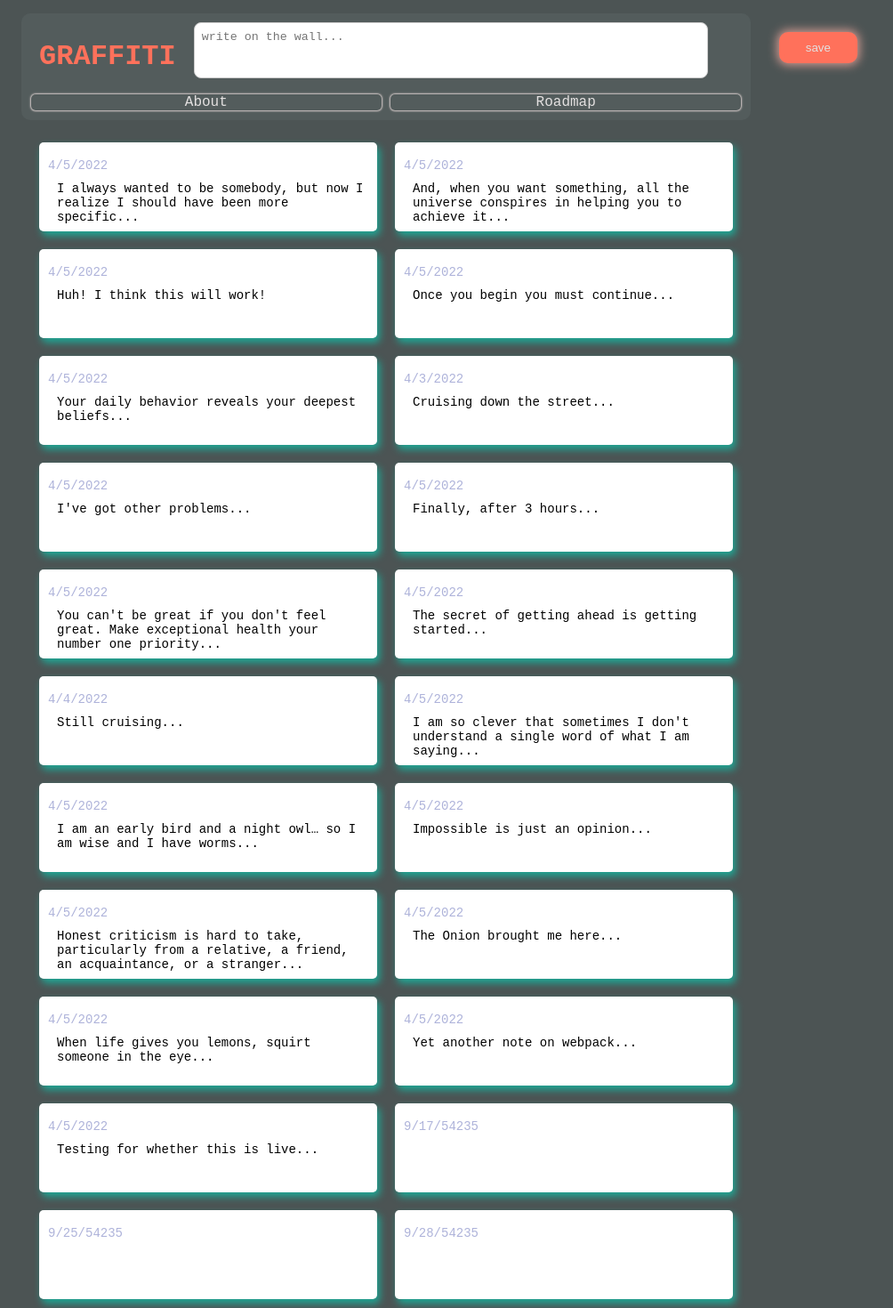
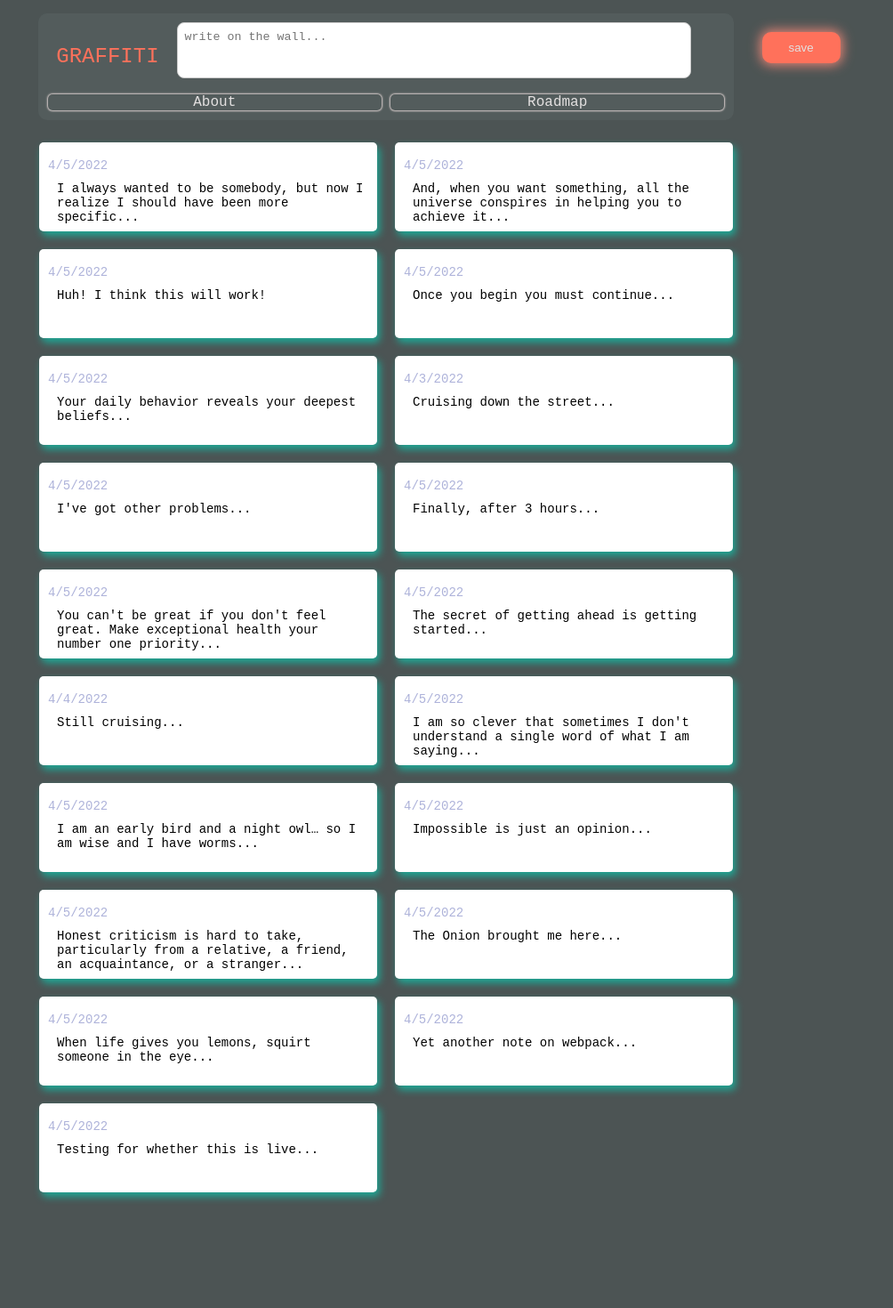
Before and after one commit to StanislausA/graffiti-app, a React app: page / in a window 1280 px wide. Shown: the top 1470 px of the page at 89% size, without its empty margins (206-1210 px from the left). After the commit the page ends 1385 px from the top, so only its background shows below. Built offline with nearby package versions, Linux system fonts and the light colour scheme; data requests are answered from the project's data file.

Commit message:
react routers stable

```diff
--- a/client/App.js
+++ b/client/App.js
@@ -1,7 +1,12 @@
 import React, { useEffect, useState } from 'react';
+import { Route, Routes } from 'react-router-dom';
 import axios from 'axios';
 import './styles/app.css';
+import Snippets from './components/Snippets';
 import Snippet from './components/Snippet';
+import Roadmap from './components/Roadmap';
+import About from './components/About';
+import Nav from './components/Nav';
 
 const App = () => {
   const [data, setData] = useState(null);
@@ -13,10 +18,9 @@ const App = () => {
       .get('/snippets')
       .then(({ data }) => {
         setData(data);
-        console.log(data);
       })
       .catch((error) => console.log(error));
-  }, [text]);
+  }, []);
 
   const stateReady = () => {
     return data ? (
@@ -32,11 +36,9 @@ const App = () => {
     );
   }
 
-  const errorReady = error
-    ? (<div className='error'>{ error }</div>)
-    : false;
+  const errorReady = error ? (<div className='error'>{ error }</div>) : false;
 
-    const textReady = text ? false : true;
+  const textReady = text ? false : true;
 
   // const createSnippet = (event) => {
   //   event.preventDefault();
@@ -99,42 +101,24 @@ const App = () => {
 
   return (
     <div id="app">
-      <div className="header-nav">
-        <header>
-          <h1>GRAFFITI</h1>
-          <div className="create-snippet">
-            <textarea
-              className="snippet-textarea"
-              placeholder="write on the wall..."
-              maxLength="107"
-              cols="70"
-              rows="3"
-              value={ text }
-              onChange={(e) => setText(e.target.value)}
+      <Nav
+        text={ text }
+        textReady={ textReady }
+        setText={ setText }
+        createSnippet={ createSnippet }
+      />
+      <Routes>
+        <Route
+          path='/'
+          element={
+            <Snippets
+              stateReady={ stateReady }
+              errorReady={ errorReady }
             />
-            <button
-              className="snippet-textarea-button"
-              type="button"
-              onClick={(e) => createSnippet(e)}
-              disabled={ textReady }
-            >
-              save
-            </button>
-          </div>
-        </header>
-        <nav>
-          <div className="nav-links">
-            <a href="#">About</a>
-            <a href="#">Roadmap</a>
-          </div>
-        </nav>
-      </div>
-      <main>
-        <div className="snippet-cards">
-          { stateReady() }
-        </div>
-        { errorReady }
-      </main>
+        } />
+        <Route path='/about' element={ <About /> } />
+        <Route path='/roadmap' element={ <Roadmap /> } />
+      </Routes>
     </div>
   );
 };
--- /dev/null
+++ b/client/components/About.js
@@ -0,0 +1,12 @@
+import React from 'react';
+
+const About = () => {
+
+  return (
+    <>
+      <h1>About page...</h1>
+    </>
+  );
+}
+
+export default About;
--- /dev/null
+++ b/client/components/Nav.js
@@ -0,0 +1,40 @@
+import React from 'react';
+import { Link } from 'react-router-dom';
+
+const Nav = ({ text, textReady, setText, createSnippet }) => {
+
+  return (
+      <div className="header-nav">
+        <header>
+          <Link to='/'>graffiti</Link>
+          <div className="create-snippet">
+            <textarea
+              className="snippet-textarea"
+              placeholder="write on the wall..."
+              maxLength="107"
+              cols="70"
+              rows="3"
+              value={ text }
+              onChange={(e) => setText(e.target.value)}
+            />
+            <button
+              className="snippet-textarea-button"
+              type="button"
+              onClick={(e) => createSnippet(e)}
+              disabled={ textReady }
+            >
+              save
+            </button>
+          </div>
+        </header>
+        <nav>
+          <div className="nav-links">
+            <Link to='/about'>About</Link>
+            <Link to='/roadmap'>Roadmap</Link>
+          </div>
+        </nav>
+      </div>
+  );
+}
+
+export default Nav;
--- /dev/null
+++ b/client/components/Roadmap.js
@@ -0,0 +1,12 @@
+import React from "react";
+
+const Roadmap = () => {
+
+  return (
+    <>
+      <h1>Roadmap page...</h1>
+    </>
+  );
+}
+
+export default Roadmap;
--- /dev/null
+++ b/client/components/Snippets.js
@@ -0,0 +1,15 @@
+import React from 'react';
+
+const Snippets = ({ stateReady, errorReady }) => {
+
+  return (
+      <main>
+        <div className="snippet-cards">
+          { stateReady() }
+        </div>
+        { errorReady }
+      </main>
+  );
+}
+
+export default Snippets;
--- a/client/index.js
+++ b/client/index.js
@@ -1,9 +1,12 @@
 import React from 'react';
 import { render } from 'react-dom';
+import { BrowserRouter } from 'react-router-dom';
 import App from './App';
 import './styles/index.css';
 
 render(
-  <App />,
+  <BrowserRouter>
+    <App />
+  </BrowserRouter>,
   document.getElementById('root')
 );
--- a/client/styles/app.css
+++ b/client/styles/app.css
@@ -35,13 +35,16 @@ header {
   box-sizing: border-box;
 }
 
-header > h1 {
+header > a {
   transform: translate(20px, 10px);
   align-self: center;
   color: rgb(255, 113, 91);
+  font-size: x-large;
+  text-decoration: none;
+  text-transform: uppercase;
 }
 
-header > h1:hover {
+header > a:hover {
   text-shadow: 0 0 3px rgb(32, 7, 3);
   cursor: pointer;
 }
@@ -166,7 +169,7 @@ main {
   bottom: 30px;
   border-radius: 5px;
   background-color: rgba(255, 0, 0, 0.81);
-  color: rgba(29, 28, 28, 0.81);
+  color: rgba(255, 255, 255, 0.81);
   animation: error-ease 5s ease-in-out infinite;
 }
 
--- a/database/mockstore.json
+++ b/database/mockstore.json
@@ -151,30 +151,6 @@
         "nanoseconds": 0
       },
       "content": "Testing for whether this is live..."
-    },
-    {
-      "id": 20,
-      "message": "Not sure...",
-      "date": {
-        "seconds": 1649346514137,
-        "nanoseconds": 0
-      }
-    },
-    {
-      "id": 21,
-      "message": "dasfadsf",
-      "date": {
-        "seconds": 1649347207681,
-        "nanoseconds": 0
-      }
-    },
-    {
-      "id": 22,
-      "message": "Strange happenings are now occurring...",
-      "date": {
-        "seconds": 1649347457227,
-        "nanoseconds": 0
-      }
     }
   ]
 }
--- a/package.json
+++ b/package.json
@@ -18,7 +18,8 @@
     "express": "^4.17.3",
     "firebase": "^9.6.10",
     "react": "^17.0.2",
-    "react-dom": "^17.0.2"
+    "react-dom": "^17.0.2",
+    "react-router-dom": "^6.3.0"
   },
   "devDependencies": {
     "@babel/core": "^7.17.8",
--- a/webpack.config.js
+++ b/webpack.config.js
@@ -3,8 +3,7 @@ const HtmlWebpackPlugin = require('html-webpack-plugin');
 
 module.exports = {
   entry: {
-    'index': path.resolve(__dirname, '/client/index.js'),
-    'roadmap': path.resolve(__dirname, '/client/roadmap.js')
+    'index': path.resolve(__dirname, '/client/index.js')
   },
   output: {
     path: path.resolve(__dirname, 'build'),
@@ -32,6 +31,7 @@ module.exports = {
   devServer: {
     host: 'localhost',
     port: 8080,
+    historyApiFallback: true,
     client: {
       overlay: true
     },
```
Also changed, not shown: 1 other file (tests, documents, lock files or other folders).
